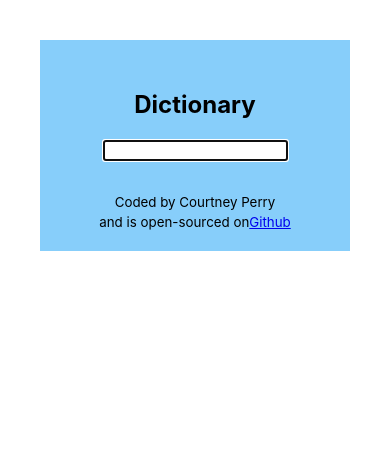
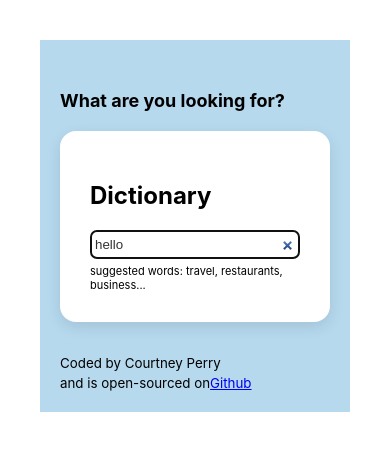
Before and after one commit to cnjperrys/react-app-dictionary, a React (Create React App) app: page / in a window 390 px wide. Shown: the top 450 px of the page. Built offline with nearby package versions, Linux system fonts and the light colour scheme; no server answers.

Commit message:
added phonetics and css styling

```diff
--- a/src/App.css
+++ b/src/App.css
@@ -1,8 +1,8 @@
 .App .container{
-  text-align: center;
+
   margin: 40px;
   padding: 20px;
-  background-color: lightskyblue;
+  background-color: rgb(182, 217, 238);
 }
 
 .App-header {
--- a/src/App.js
+++ b/src/App.js
@@ -8,7 +8,7 @@ export default function App() {
       <header className="App-header">
        <main>
 
-        <Dictionary />
+        <Dictionary defaultKeyword="hello" />
 
        </main>
 
--- a/src/Dictionary.css
+++ b/src/Dictionary.css
@@ -1,3 +1,28 @@
+.Dictionary h1 {
+    font-size: 18px;
+    font-weight: bold;
+    margin-bottom: 20px;
+}
+
 .form {
     text-align: center;
 }
+.Dictionary section {
+    background: white;
+    padding: 30px;
+    border-radius: 16px;
+    box-shadow: 0 5px 15px rgba(0 0 0 / 10%);
+    margin: 20px 0;
+}
+.Dictionary input {
+    width: 100%;
+    padding: 6px 4px;
+    border: 1px solid #ddd;
+    color: #333;
+    border-radius: 6px;
+
+}
+.Dictionary .hint{
+    font-size: 11px;
+    margin-top: 5px;
+}
--- a/src/Dictionary.js
+++ b/src/Dictionary.js
@@ -3,35 +3,56 @@ import axios from "axios";
 import Results from "./Results";
 import "./Dictionary.css";
 
-export default function Dictionary() {
-    let [newWord, setNewWord] = useState("");
+export default function Dictionary(props) {
+    let [newWord, setNewWord] = useState(props.defaultKeyword);
     let [results, setResults] = useState(null);
+    let[loaded, setLoaded]= useState(false);
 
     function handleResponse(response) {
         setResults(response.data[0]);
     }
-
-    function search(event){
-        event.preventDefault();
-        let apiUrl=`https://api.dictionaryapi.dev/api/v2/entries/en/${newWord}`;
-        axios.get(apiUrl).then(handleResponse);
+    function search(keyword){
+     let apiUrl=`https://api.dictionaryapi.dev/api/v2/entries/en/${newWord}`;
+     axios.get(apiUrl).then(handleResponse);
     }
 
-        function handleNewWordChange (event) {
+    function handleSubmit(event){
+        event.preventDefault();
+        search();
+
+    }
+
+    function handleNewWordChange (event) {
             setNewWord(event.target.value);
         }
-
-     return (
+    function load() {
+        setLoaded(true);
+        search();
+    }
+        if (loaded) {
+           return (
     <div className="Dictionary">
+        <h1>What are you looking for?</h1>
+        <section>
     <h2><strong>Dictionary</strong></h2>
-    <form onSubmit={search}>
+    <form onSubmit={handleSubmit}>
         <input
         type="search"
         autoFocus={true}
-        onChange={handleNewWordChange} />
-
+        onChange={handleNewWordChange}
+        defaultValue={props.defaultKeyword} />
     </form>
+    <div className="hint">
+        suggested words: travel, restaurants, business...
+    </div>
+    </section>
     <Results results={results} />
   </div>
   );
+        } else{
+            load();
+            return "loading";
+        }
+
+
 }
--- a/src/Meaning.css
+++ b/src/Meaning.css
@@ -0,0 +1,12 @@
+.Meaning h3 {
+font-size: 24px;
+line-height: 1.5;
+font-weight: bold;
+}
+
+.Meaning .example {
+    font-size: 14px;
+    opacity: 0.7;
+    font-style: italic;
+    margin-top: 10px;
+}
--- a/src/Meaning.js
+++ b/src/Meaning.js
@@ -10,14 +10,15 @@ export default function Meaning(props) {
      {props.meaning.definitions.map(function(definition, index){
         return (
                <div key={index}>
-                     <p>
-                       <strong>Definition:</strong>{definition.definition}
+
+                     <div className="definition">
+                       {definition.definition}</div>
                              <br />
-                        <strong>Example:</strong>
-                       <em>{definition.example}</em>
+                        <div className="example">
+                        {definition.example}</div>
                        <br />
                        <Synonyms synonyms={definition.synonyms} />
-                    </p>
+
                 </div>
                );
           })}
--- /dev/null
+++ b/src/Phonetic.css
@@ -0,0 +1,26 @@
+.Phonetic {
+    margin: 20px 0;
+
+}
+
+.Phonetic a {
+    border: 1px solid #ddd;
+    text-decoration: none;
+    padding: 10px 20px;
+    border-radius: 20px;
+    margin-right: 10px;
+    font-size: 13px;
+    font-weight: bold;
+    transition: all 150ms ease-in-out;
+}
+
+.Phonetic a:hover {
+    background: purple;
+    color: white;
+}
+
+.Phonetic .text {
+opacity: 0.7;
+font-weight: bold;
+
+}
--- /dev/null
+++ b/src/Phonetic.js
@@ -0,0 +1,13 @@
+import React from "react";
+import "./Phonetic.css";
+
+export default function Phonetic(props) {
+    return(
+        <div className="Phonetic">
+            <a href={props.phonetic.audio} rel="noopener">
+                Listen
+            </a>
+            {props.phonetic.text}
+        </div>
+    );
+}
--- a/src/Results.css
+++ b/src/Results.css
@@ -0,0 +1,5 @@
+.Results h2 {
+    font-size: 36px;
+    font-weight: bold;
+    line-height: 1.5;
+}
--- a/src/Results.js
+++ b/src/Results.js
@@ -1,5 +1,6 @@
 import React from "react";
 import Meaning from "./Meaning";
+import Phonetic from "./Phonetic";
 import "./Results.css";
 
 
@@ -8,12 +9,22 @@ export default function Results (props){
     if (props.results){
         return (
         <div className="Results">
+            <section>
             <h2>{props.results.word}</h2>
+            {props.results.phonetics.map(function(phonetic, index){
+                return (
+                    <div key={index}>
+                        <Phonetic phonetic={phonetic} />
+
+                    </div>
+                )
+            })}
+            </section>
             {props.results.meanings.map(function(meaning, index){
                 return (
-                    <div key={index}>
+                    <section key={index}>
                         <Meaning meaning={meaning} />
-                    </div>
+                    </section>
                 );
             })}
         </div>
--- a/src/Synonyms.css
+++ b/src/Synonyms.css
@@ -0,0 +1,14 @@
+.Synonyms {
+    margin: 20px 0 0;
+    padding: 0;
+
+}
+
+
+
+.Synonyms li {
+    font-size: 13px;
+    display: inline-block;
+    padding-right: 10px;
+    line-height: 1;
+}
```
